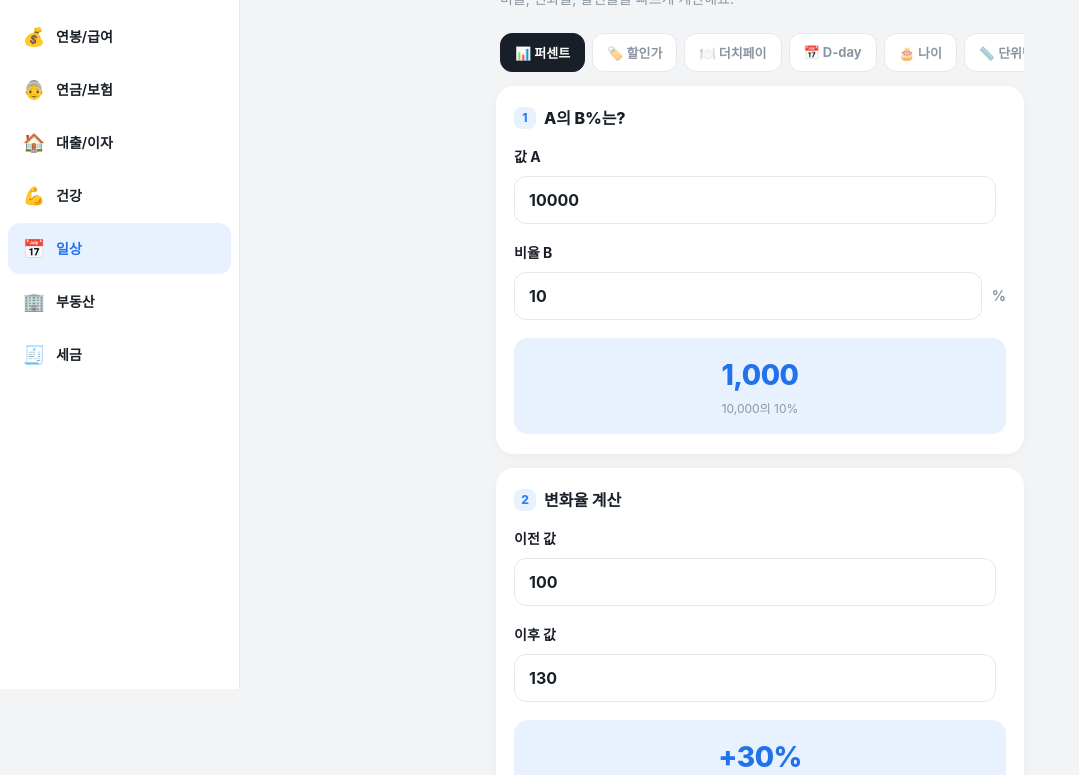
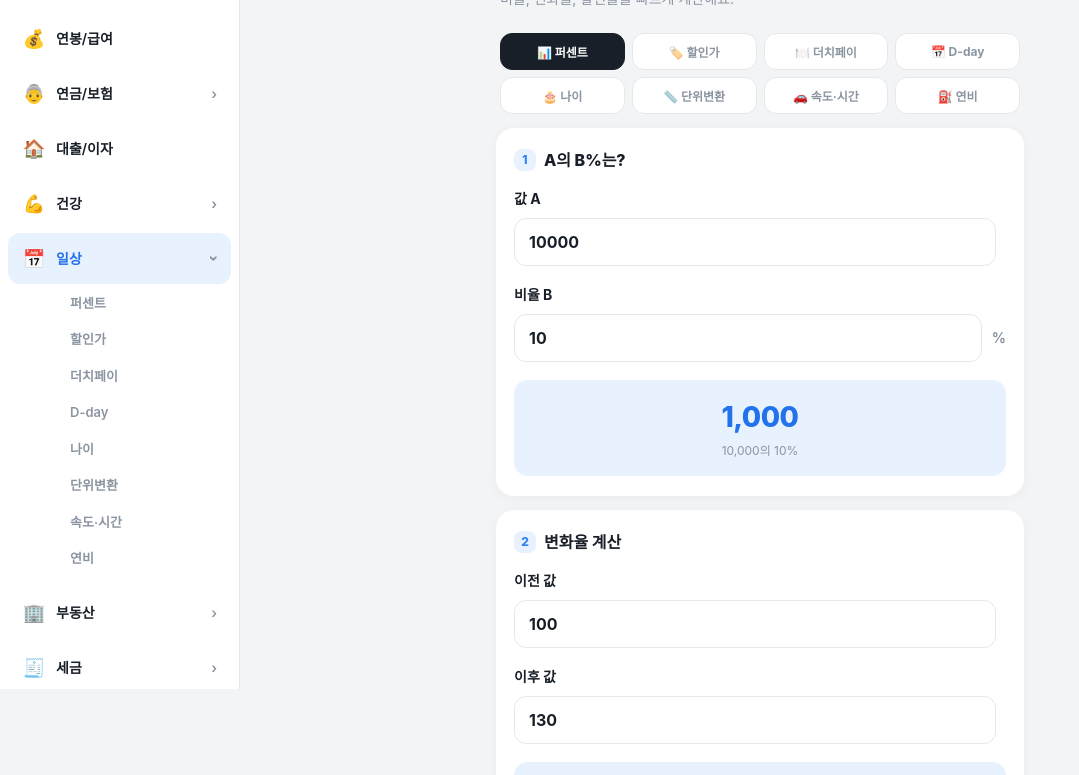
Before and after one commit to taeyangkim4875-byte/youth-savings-calculator, a plain HTML site: page daily/index.html in a window 1280 px wide. Shown: the part 111-886 px from the top of the page, without its empty margins (0-1079 px from the left). Drawn offline with Linux system fonts and the light colour scheme; a web font is replaced by a local one.

Commit message:
fix: 사이드바 하위 메뉴 추가 및 UI 개선
- 사이드바에 하위 메뉴 펼치기/접기 기능 추가
- 하위 메뉴 클릭 시 해당 탭으로 자동 전환
- 적금/예금 → 도약·미래적금으로 메뉴명 변경
- 연봉/급여 하위 메뉴 통합
- 건강 탭 id 누락 수정
- 일상 탭 메뉴 4열 그리드로 변경 (웹 짤림 해결)

Co-Authored-By: Claude Opus 4.6 (1M context) <noreply@anthropic.com>

```diff
--- a/common/nav.js
+++ b/common/nav.js
@@ -1,19 +1,65 @@
-/* 사이드바 자동 생성 */
+/* 사이드바 자동 생성 (하위 메뉴 포함) */
 (function(){
   const MENUS = [
-    {href:'/',       ico:'🏦', label:'적금/예금'},
-    {href:'/salary/',ico:'💰', label:'연봉/급여'},
-    {href:'/pension/',ico:'👵', label:'연금/보험'},
-    {href:'/loan/',  ico:'🏠', label:'대출/이자'},
-    {href:'/health/',ico:'💪', label:'건강'},
-    {href:'/daily/', ico:'📅', label:'일상'},
-    {href:'/realestate/',ico:'🏢', label:'부동산'},
-    {href:'/tax/',   ico:'🧾', label:'세금'}
+    {href:'/',       ico:'🏦', label:'도약·미래적금', sub:[
+      {label:'도약 vs 미래 비교', hash:''}
+    ]},
+    {href:'/salary/',ico:'💰', label:'연봉/급여', sub:[
+      {label:'연봉 상위% · 실수령액', hash:''}
+    ]},
+    {href:'/pension/',ico:'👵', label:'연금/보험', sub:[
+      {label:'실업급여', hash:'#jobless'},
+      {label:'국민연금', hash:'#pension'}
+    ]},
+    {href:'/loan/',  ico:'🏠', label:'대출/이자', sub:[
+      {label:'원리금균등 vs 원금균등', hash:''}
+    ]},
+    {href:'/health/',ico:'💪', label:'건강', sub:[
+      {label:'BMI', hash:'#bmi'},
+      {label:'기초대사량', hash:'#bmr'}
+    ]},
+    {href:'/daily/', ico:'📅', label:'일상', sub:[
+      {label:'퍼센트', hash:'#percent'},
+      {label:'할인가', hash:'#discount'},
+      {label:'더치페이', hash:'#dutch'},
+      {label:'D-day', hash:'#dday'},
+      {label:'나이', hash:'#age'},
+      {label:'단위변환', hash:'#unit'},
+      {label:'속도·시간', hash:'#speed'},
+      {label:'연비', hash:'#fuel'}
+    ]},
+    {href:'/realestate/',ico:'🏢', label:'부동산', sub:[
+      {label:'취득세', hash:'#acqtax'},
+      {label:'전월세 전환', hash:'#convert'}
+    ]},
+    {href:'/tax/',   ico:'🧾', label:'세금', sub:[
+      {label:'부가세', hash:'#vat'},
+      {label:'종합소득세', hash:'#income'}
+    ]}
   ];
+
   const path = location.pathname.replace(/index\.html$/,'');
+
   let navHtml = MENUS.map(m=>{
-    const active = (path===m.href || (m.href!=='/' && path.startsWith(m.href))) ? ' active':'';
-    return `<a href="${m.href}" class="sb-item${active}"><span class="sb-ico">${m.ico}</span>${m.label}</a>`;
+    const isActive = (path===m.href || (m.href!=='/' && path.startsWith(m.href)));
+    const active = isActive ? ' active':'';
+    const open = isActive ? ' open':'';
+
+    let subHtml = '';
+    if(m.sub && m.sub.length > 0){
+      const subItems = m.sub.map(s=>{
+        return `<a href="${m.href}${s.hash}" class="sb-sub-item" data-hash="${s.hash}">${s.label}</a>`;
+      }).join('');
+      subHtml = `<div class="sb-sub${open}">${subItems}</div>`;
+    }
+
+    return `<div class="sb-group">
+      <a href="${m.href}" class="sb-item${active}" data-href="${m.href}">
+        <span class="sb-ico">${m.ico}</span>${m.label}
+        ${m.sub&&m.sub.length>1?'<span class="sb-arrow">›</span>':''}
+      </a>
+      ${subHtml}
+    </div>`;
   }).join('');
 
   const sidebar = document.createElement('aside');
@@ -40,12 +86,65 @@
   }
   document.body.appendChild(content);
 
-  // Toggle
-  function open(){ sidebar.classList.add('open'); overlay.classList.add('open'); }
-  function close(){ sidebar.classList.remove('open'); overlay.classList.remove('open'); }
-  hamburger.addEventListener('click', open);
-  document.getElementById('sbClose').addEventListener('click', close);
-  overlay.addEventListener('click', close);
+  // Toggle sidebar
+  function openSb(){ sidebar.classList.add('open'); overlay.classList.add('open'); }
+  function closeSb(){ sidebar.classList.remove('open'); overlay.classList.remove('open'); }
+  hamburger.addEventListener('click', openSb);
+  document.getElementById('sbClose').addEventListener('click', closeSb);
+  overlay.addEventListener('click', closeSb);
+
+  // Toggle sub-menus (expand/collapse)
+  sidebar.querySelectorAll('.sb-item').forEach(item=>{
+    item.addEventListener('click', function(e){
+      const group = this.closest('.sb-group');
+      const sub = group.querySelector('.sb-sub');
+      if(!sub) return; // 하위 메뉴 없으면 그냥 이동
+
+      const href = this.dataset.href;
+      const isCurrentPage = (path === href || (href!=='/' && path.startsWith(href)));
+
+      if(isCurrentPage){
+        // 현재 페이지면 하위메뉴만 토글
+        e.preventDefault();
+        sub.classList.toggle('open');
+      }
+      // 다른 페이지면 링크 이동 (기본 동작)
+    });
+  });
+
+  // 하위 메뉴 클릭 시 해당 탭으로 전환
+  sidebar.querySelectorAll('.sb-sub-item').forEach(item=>{
+    item.addEventListener('click', function(e){
+      const hash = this.dataset.hash;
+      const href = this.getAttribute('href');
+      const targetPath = href.split('#')[0];
+      const isCurrentPage = (path === targetPath || (targetPath!=='/' && path.startsWith(targetPath)));
+
+      if(isCurrentPage && hash){
+        e.preventDefault();
+        // 현재 페이지의 탭 전환
+        const tabId = hash.replace('#','');
+        const tabBtn = document.querySelector(`#tabs [data-tab="${tabId}"], .tab-scroll [data-tab="${tabId}"]`);
+        if(tabBtn){
+          tabBtn.click();
+          closeSb();
+          window.scrollTo({top:0, behavior:'smooth'});
+        }
+      } else {
+        // 다른 페이지로 이동 (해시 포함)
+        closeSb();
+      }
+    });
+  });
+
+  // URL 해시로 초기 탭 설정
+  if(location.hash){
+    const tabId = location.hash.replace('#','');
+    setTimeout(()=>{
+      const tabBtn = document.querySelector(`#tabs [data-tab="${tabId}"], .tab-scroll [data-tab="${tabId}"]`);
+      if(tabBtn) tabBtn.click();
+    }, 100);
+  }
 })();
 
 const won = n => Math.round(n).toLocaleString('ko-KR') + '원';
--- a/common/style.css
+++ b/common/style.css
@@ -21,10 +21,17 @@ body{background:var(--bg);color:var(--ink);font-family:'Pretendard',-apple-syste
 .sb-logo{font-size:17px;font-weight:800;color:var(--ink)}
 .sb-close{background:none;border:none;font-size:20px;color:var(--sub);cursor:pointer;padding:4px}
 .sb-nav{padding:10px 8px;display:flex;flex-direction:column;gap:2px}
-.sb-item{display:flex;align-items:center;gap:10px;padding:12px 14px;border-radius:12px;text-decoration:none;color:var(--ink);font-size:14px;font-weight:600;transition:background .15s}
+.sb-group{margin-bottom:2px}
+.sb-item{display:flex;align-items:center;gap:10px;padding:12px 14px;border-radius:12px;text-decoration:none;color:var(--ink);font-size:14px;font-weight:600;transition:background .15s;position:relative}
 .sb-item:hover{background:var(--bg)}
 .sb-item.active{background:var(--primary-weak);color:var(--primary-dark);font-weight:800}
 .sb-item .sb-ico{font-size:18px;width:24px;text-align:center}
+.sb-item .sb-arrow{margin-left:auto;font-size:14px;color:var(--sub);transition:transform .2s}
+.sb-group:has(.sb-sub.open) .sb-arrow{transform:rotate(90deg)}
+.sb-sub{display:none;padding:2px 0 6px 48px;flex-direction:column;gap:1px}
+.sb-sub.open{display:flex}
+.sb-sub-item{display:block;padding:8px 14px;border-radius:10px;text-decoration:none;color:var(--sub);font-size:13px;font-weight:600;transition:background .15s,color .15s}
+.sb-sub-item:hover{background:var(--bg);color:var(--ink)}
 
 .hamburger{position:fixed;top:14px;left:14px;z-index:100;width:40px;height:40px;border-radius:12px;border:1.5px solid var(--line);background:#fff;font-size:18px;cursor:pointer;display:flex;align-items:center;justify-content:center;box-shadow:var(--shadow);color:var(--ink)}
 
--- a/daily/index.html
+++ b/daily/index.html
@@ -18,10 +18,9 @@
 <link rel="stylesheet" href="https://cdn.jsdelivr.net/gh/orioncactus/pretendard@v1.3.9/dist/web/static/pretendard.css">
 <link rel="stylesheet" href="/common/style.css">
 <style>
-  .tab-scroll{display:flex;gap:7px;padding:2px 4px 14px;overflow-x:auto;-ms-overflow-style:none;scrollbar-width:none}
-  .tab-scroll::-webkit-scrollbar{display:none}
-  .tab-scroll button{flex:0 0 auto;padding:9px 14px;border:1.5px solid var(--line);background:#fff;border-radius:12px;
-    font-size:13px;font-weight:700;color:var(--sub);cursor:pointer;transition:all .18s;font-family:inherit;white-space:nowrap}
+  .tab-scroll{display:grid;grid-template-columns:repeat(4,1fr);gap:7px;padding:2px 4px 14px}
+  .tab-scroll button{padding:9px 4px;border:1.5px solid var(--line);background:#fff;border-radius:12px;
+    font-size:12px;font-weight:700;color:var(--sub);cursor:pointer;transition:all .18s;font-family:inherit;white-space:nowrap;text-align:center}
   .tab-scroll button:hover{border-color:#C9D0D6}
   .tab-scroll button.on{background:var(--ink);border-color:var(--ink);color:#fff}
   .live-result{background:var(--primary-weak);border-radius:14px;padding:16px;text-align:center;margin-top:12px}
```
Also changed, not shown: health/index.html (+1 -1 lines), index.html (+2 -2 lines).
